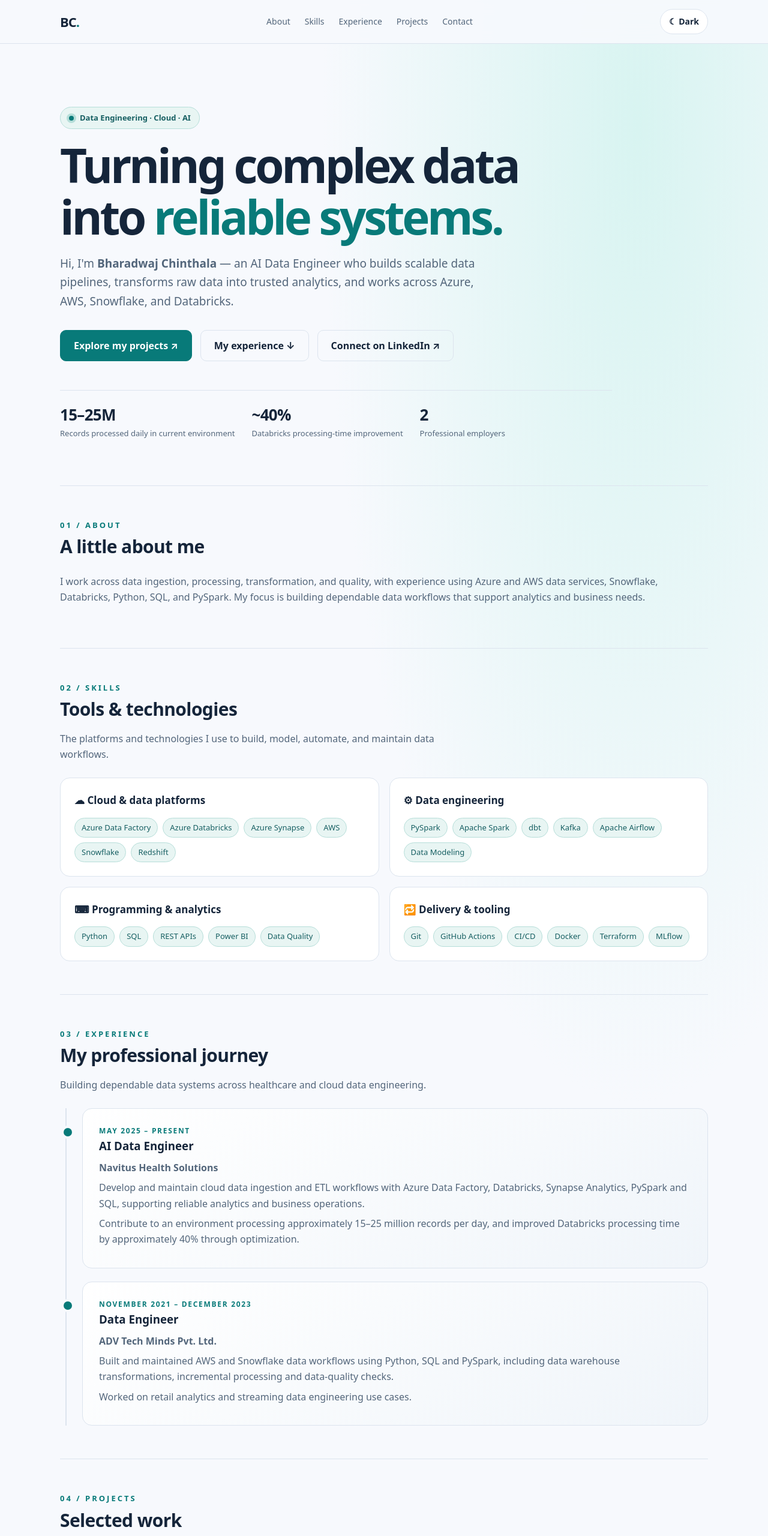
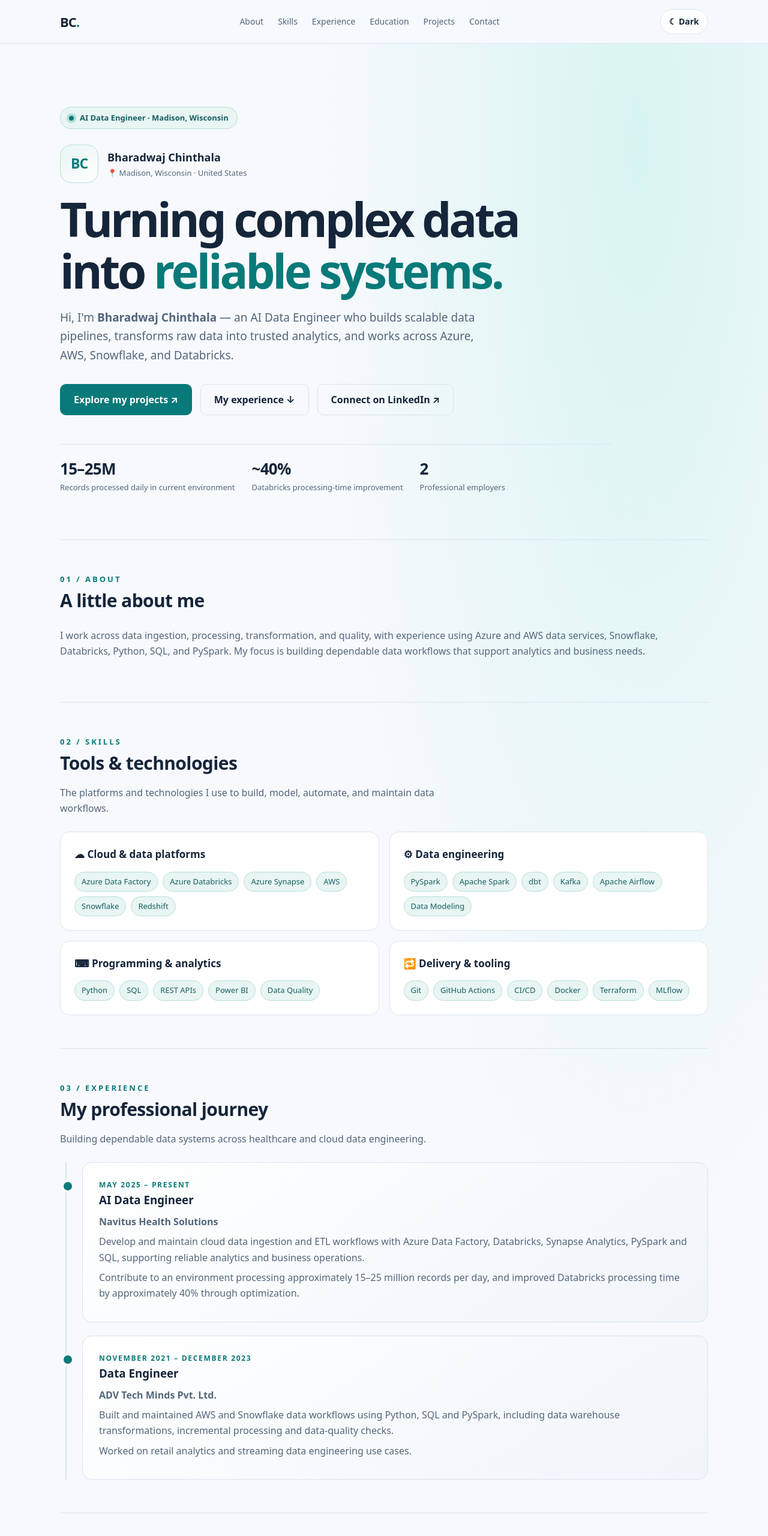
Before and after one commit to bharadwajchinthala/bharadwajchinthala.github.io, a plain HTML site: page index.html in a window 1280 px wide. Shown: the top 2560 px of the page at 60% size. Drawn offline with Linux system fonts and the light colour scheme.

Commit message:
Personalize portfolio with Madison location, AI data engineer identity, education and project roadmap

```diff
--- a/index.html
+++ b/index.html
@@ -4,8 +4,8 @@
   <meta charset="UTF-8" />
   <meta name="viewport" content="width=device-width, initial-scale=1.0" />
   <script>try{const saved=localStorage.getItem("portfolio-theme");document.documentElement.dataset.theme=(saved==="light"||saved==="dark")?saved:(window.matchMedia("(prefers-color-scheme: light)").matches?"light":"dark");}catch(e){document.documentElement.dataset.theme=window.matchMedia("(prefers-color-scheme: light)").matches?"light":"dark";}</script>
-  <meta name="description" content="Bharadwaj Chinthala — Data Engineer specializing in cloud data platforms, scalable pipelines and analytics engineering." />
-  <title>Bharadwaj Chinthala | Data Engineer</title>
+  <meta name="description" content="Bharadwaj Chinthala — AI Data Engineer in Madison, Wisconsin. Building reliable data pipelines and cloud data platforms." />
+  <title>Bharadwaj Chinthala | AI Data Engineer</title>
   <style>
     :root{color-scheme:dark;--bg:#080d19;--panel:#101a2b;--text:#edf3ff;--muted:#9baac3;--accent:#64e6dc;--line:#263348;--glow:#16304a;--nav-bg:#080d19e8;--card-a:#121e31;--card-b:#0c1525;--tag-bg:#10283a;--tag-border:#284054;--tag-text:#c5e3eb;--primary-text:#04121c}
     :root[data-theme="light"]{color-scheme:light;--bg:#f7f9fd;--panel:#ffffff;--text:#15253a;--muted:#53667b;--accent:#087a79;--line:#dce4ee;--glow:#d8f4f1;--nav-bg:#f7f9fdeb;--card-a:#ffffff;--card-b:#f0f5fa;--tag-bg:#e8f5f3;--tag-border:#b6ded9;--tag-text:#165f62;--primary-text:#ffffff}
@@ -46,13 +46,16 @@
     .project-card .btn{margin-top:16px}
     .btn:focus-visible,a:focus-visible{outline:3px solid var(--accent);outline-offset:4px}
     @media(max-width:720px){.skill-grid{grid-template-columns:1fr}.hero-stats{gap:20px}.nav{align-items:flex-start}.hero{padding-top:70px}.stat strong{font-size:22px}}
+    .identity{display:flex;align-items:center;gap:15px;margin:26px 0 8px}.monogram{display:grid;place-items:center;flex:none;width:64px;height:64px;border-radius:19px;border:1px solid var(--tag-border);background:linear-gradient(145deg,var(--tag-bg),var(--panel));color:var(--accent);font-weight:850;font-size:23px;letter-spacing:-1px}.identity-name{display:block;font-size:18px;font-weight:750}.identity-location{display:block;font-size:13px;color:var(--muted)}.education-card{display:flex;align-items:start;gap:20px}.education-icon{display:grid;place-items:center;width:52px;height:52px;flex:none;background:var(--tag-bg);border:1px solid var(--tag-border);border-radius:14px;font-size:25px}.education-card h3{margin:0 0 5px}.education-card p{margin-bottom:0}
+    @media(max-width:480px){.identity{align-items:flex-start}.monogram{width:54px;height:54px}.education-card{gap:12px}.education-icon{width:42px;height:42px}}
   </style>
 </head>
 <body>
-<header><div class="wrap nav"><a class="logo" href="#home">BC<span>.</span></a><nav aria-label="Main navigation"><a href="#about">About</a><a href="#skills">Skills</a><a href="#experience">Experience</a><a href="#projects">Projects</a><a href="#contact">Contact</a></nav><button id="theme-toggle" class="theme-toggle" type="button" aria-label="Switch to light mode" aria-pressed="false">☀ Light</button></div></header>
+<header><div class="wrap nav"><a class="logo" href="#home">BC<span>.</span></a><nav aria-label="Main navigation"><a href="#about">About</a><a href="#skills">Skills</a><a href="#experience">Experience</a><a href="#education">Education</a><a href="#projects">Projects</a><a href="#contact">Contact</a></nav><button id="theme-toggle" class="theme-toggle" type="button" aria-label="Switch to light mode" aria-pressed="false">☀ Light</button></div></header>
 <main class="wrap">
   <div class="hero" id="home">
-    <div class="hero-kicker">Data Engineering · Cloud · AI</div>
+    <div class="hero-kicker">AI Data Engineer · Madison, Wisconsin</div>
+    <div class="identity"><span class="monogram" aria-hidden="true">BC</span><div><span class="identity-name">Bharadwaj Chinthala</span><span class="identity-location">📍 Madison, Wisconsin · United States</span></div></div>
     <h1>Turning complex data into <span>reliable systems.</span></h1>
     <p class="lead">Hi, I'm <strong>Bharadwaj Chinthala</strong> — an AI Data Engineer who builds scalable data pipelines, transforms raw data into trusted analytics, and works across Azure, AWS, Snowflake, and Databricks.</p>
     <div class="actions"><a class="btn primary" href="#projects">Explore my projects ↗</a><a class="btn" href="#experience">My experience ↓</a><a class="btn" href="https://www.linkedin.com/in/bharadwajreddy-ai-dataengineer/" target="_blank" rel="noopener noreferrer">Connect on LinkedIn ↗</a></div>
@@ -73,8 +76,9 @@
       <article class="timeline-entry"><div class="card"><div class="eyebrow">November 2021 – December 2023</div><h3>Data Engineer</h3><div class="company">ADV Tech Minds Pvt. Ltd.</div><p>Built and maintained AWS and Snowflake data workflows using Python, SQL and PySpark, including data warehouse transformations, incremental processing and data-quality checks.</p><p>Worked on retail analytics and streaming data engineering use cases.</p></div></article>
     </div>
   </section>
-  <section id="projects"><div class="eyebrow">04 / Projects</div><h2>Selected work</h2><div class="grid"><article class="card project-card"><div class="eyebrow">Featured project · Completed v1.0</div><h3>Retail Data Engineering Pipeline</h3><p>Built a reproducible batch pipeline transforming 1,000 synthetic retail orders from CSV through PySpark and Parquet into Snowflake, with dbt analytics models and data-quality tests.</p><p class="muted">Python · PySpark · Snowflake · dbt · SQL · pytest · GitHub Actions</p><p class="muted">5/5 local pipeline stages passed · 6 dbt tests passed · Independent Python/PySpark CI passed</p><a class="btn primary" href="https://github.com/bharadwajchinthala/enterprise-data-engineering-pipeline" target="_blank" rel="noopener noreferrer" aria-label="View Retail Data Engineering Pipeline on GitHub">View project on GitHub ↗</a></article><article class="card"><h3>More projects coming soon</h3><p>Additional cloud, data platform, and analytics engineering work will appear here as the portfolio grows.</p></article></div></section>
-  <section id="contact"><div class="eyebrow">05 / Contact</div><h2>Let's connect</h2><p>Interested in discussing data engineering opportunities or technical projects?</p><div class="actions"><a class="btn primary" href="mailto:bharadwajreddy1805@gmail.com">Email me ↗</a><a class="btn" href="https://www.linkedin.com/in/bharadwajreddy-ai-dataengineer/" target="_blank" rel="noopener noreferrer">LinkedIn ↗</a><a class="btn" href="https://github.com/bharadwajchinthala" target="_blank" rel="noopener noreferrer">GitHub ↗</a></div><p class="muted">Email: <a href="mailto:bharadwajreddy1805@gmail.com">bharadwajreddy1805@gmail.com</a></p></section>
+  <section id="education"><div class="eyebrow">04 / Education</div><h2>Education</h2><article class="card education-card"><div class="education-icon" aria-hidden="true">🎓</div><div><h3>Master of Science in Computer Science</h3><div class="company">Concordia University Wisconsin</div><p>Graduate studies in computer science, with a focus on strengthening software engineering and data systems foundations.</p></div></article></section>
+  <section id="projects"><div class="eyebrow">05 / Projects</div><h2>Selected work</h2><div class="grid"><article class="card project-card"><div class="eyebrow">Featured project · Completed v1.0</div><h3>Retail Data Engineering Pipeline</h3><p>Built a reproducible batch pipeline transforming 1,000 synthetic retail orders from CSV through PySpark and Parquet into Snowflake, with dbt analytics models and data-quality tests.</p><p class="muted">Python · PySpark · Snowflake · dbt · SQL · pytest · GitHub Actions</p><p class="muted">5/5 local pipeline stages passed · 6 dbt tests passed · Independent Python/PySpark CI passed</p><a class="btn primary" href="https://github.com/bharadwajchinthala/enterprise-data-engineering-pipeline" target="_blank" rel="noopener noreferrer" aria-label="View Retail Data Engineering Pipeline on GitHub">View project on GitHub ↗</a></article><article class="card"><div class="eyebrow">In progress</div><h3>More projects in development</h3><p>I’m actively building additional data engineering and AI projects. New work will be published here when it is ready to share.</p><a class="btn" href="https://github.com/bharadwajchinthala" target="_blank" rel="noopener noreferrer">Follow my GitHub ↗</a></article></div></section>
+  <section id="contact"><div class="eyebrow">06 / Contact</div><h2>Let's connect</h2><p>Interested in discussing data engineering opportunities or technical projects?</p><div class="actions"><a class="btn primary" href="mailto:bharadwajreddy1805@gmail.com">Email me ↗</a><a class="btn" href="https://www.linkedin.com/in/bharadwajreddy-ai-dataengineer/" target="_blank" rel="noopener noreferrer">LinkedIn ↗</a><a class="btn" href="https://github.com/bharadwajchinthala" target="_blank" rel="noopener noreferrer">GitHub ↗</a></div><p class="muted">Email: <a href="mailto:bharadwajreddy1805@gmail.com">bharadwajreddy1805@gmail.com</a></p></section>
 </main>
 <footer class="wrap">© <span id="year">2026</span> Bharadwaj Chinthala · Built with HTML & CSS</footer>
 <script>
```
